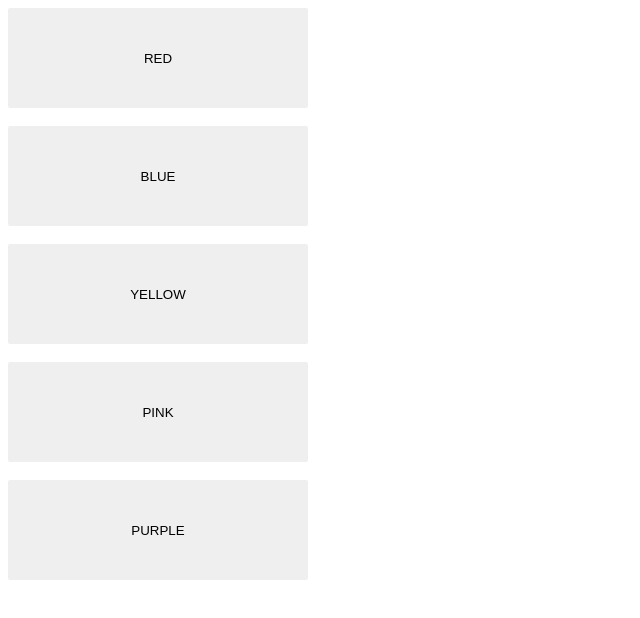
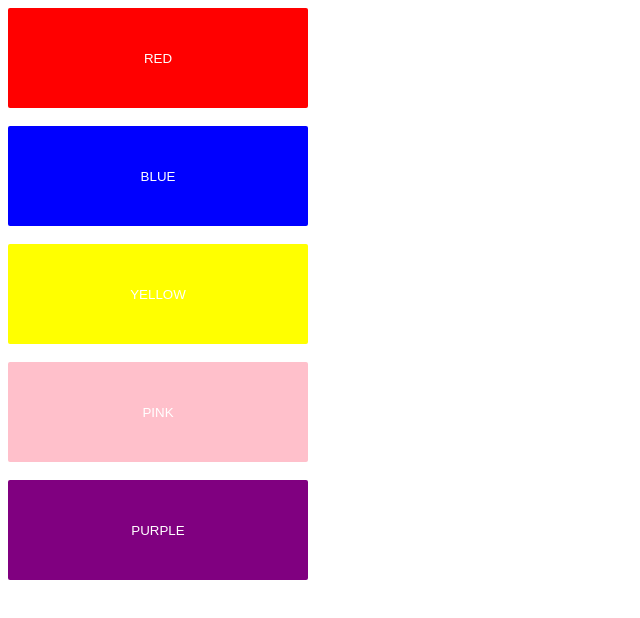
Before and after one commit to Gayatrilonkar/Assignment13, a plain HTML site: page index.html in a window 1280 px wide. Shown: the whole page, without its empty margins (0-640 px from the left). Drawn offline with Linux system fonts and the light colour scheme.

Commit message:
button color added

```diff
--- a/index.html
+++ b/index.html
@@ -11,14 +11,35 @@
             border: none;
             border-radius: 2px;
         }
+        #btn1 {
+            background-color: red;
+            color: white;
+
+        }
+        #btn2 {
+            background-color: blue;
+            color: white;
+        }
+        #btn3 {
+            background-color: yellow;
+            color: white;
+        }
+        #btn4 {
+            background-color: pink;
+            color: white;
+        }
+        #btn5 {
+            background-color: purple;
+            color: white;
+        }
     </style>
 </head>
 <body>
   <button id="btn1" class="btn">RED</button>  <br><br>
   <button id="btn2" class="btn">BLUE</button>  <br><br>
-  <button id="btn2" class="btn">YELLOW</button>  <br><br>
-  <button id="btn2" class="btn">PINK</button>  <br><br>
-  <button id="btn2" class="btn">PURPLE</button>  <br><br>
+  <button id="btn3" class="btn">YELLOW</button>  <br><br>
+  <button id="btn4" class="btn">PINK</button>  <br><br>
+  <button id="btn5" class="btn">PURPLE</button>  <br><br>
 
 
 
```
